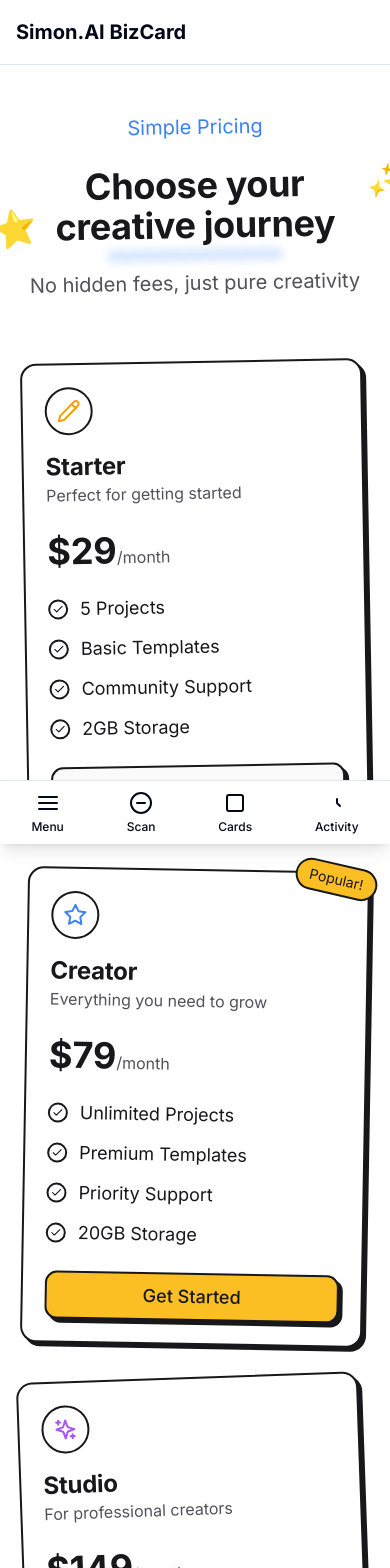
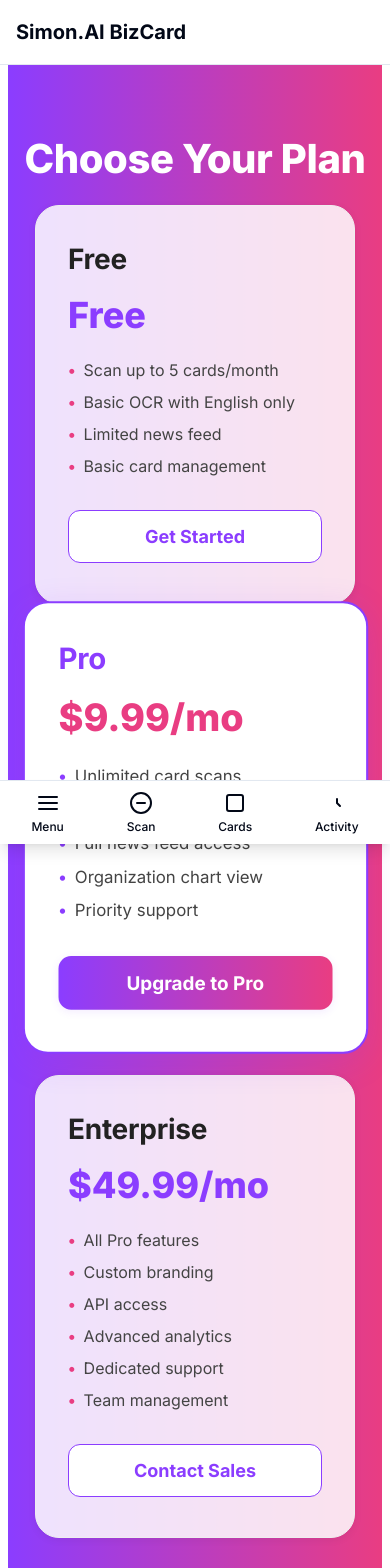
Before and after one commit to simonator1001/bizcard_ai, a Next.js app: page /pricing in a window 390 px wide. Shown: the top 1568 px of the page. Built offline with nearby package versions, Linux system fonts and the light colour scheme.

Commit message:
feat: integrate modern shadcn pricing tab component with framer-motion and badge

```diff
--- a/app/pricing/page.tsx
+++ b/app/pricing/page.tsx
@@ -1,19 +1,116 @@
-'use client';
+"use client";
+import React from 'react';
+import { Container, Box } from '@mui/material';
 
-import { PricingCreative } from '@/components/ui/pricing-creative'
-import { AuthProvider } from '@/lib/auth-context'
-import { I18nProvider } from '@/components/i18n-provider'
+// --- Modern PricingTab UI from 21st.dev ---
+const plans = [
+  {
+    name: 'Free',
+    price: 0,
+    features: [
+      'Scan up to 5 cards/month',
+      'Basic OCR with English only',
+      'Limited news feed',
+      'Basic card management',
+    ],
+    cta: 'Get Started',
+    highlight: false,
+  },
+  {
+    name: 'Pro',
+    price: 9.99,
+    features: [
+      'Unlimited card scans',
+      'Advanced OCR (multi-language)',
+      'Full news feed access',
+      'Organization chart view',
+      'Priority support',
+    ],
+    cta: 'Upgrade to Pro',
+    highlight: true,
+  },
+  {
+    name: 'Enterprise',
+    price: 49.99,
+    features: [
+      'All Pro features',
+      'Custom branding',
+      'API access',
+      'Advanced analytics',
+      'Dedicated support',
+      'Team management',
+    ],
+    cta: 'Contact Sales',
+    highlight: false,
+  },
+];
 
-export default function PricingPage() {
+export default function PricingTab() {
   return (
-    <AuthProvider>
-      <I18nProvider>
-        <div className="flex-1">
-          <div className="py-12 sm:py-16">
-            <PricingCreative />
-          </div>
+    <Box sx={{ background: 'linear-gradient(90deg, #8B3DFF 0%, #E93D82 100%)', minHeight: '100vh', py: 8 }}>
+      <Container maxWidth="lg">
+        <h1 style={{ color: 'white', fontWeight: 800, fontSize: 40, textAlign: 'center', marginBottom: 16 }}>
+          Choose Your Plan
+        </h1>
+        <div style={{ display: 'flex', gap: 32, justifyContent: 'center', flexWrap: 'wrap' }}>
+          {plans.map((plan) => (
+            <div
+              key={plan.name}
+              style={{
+                background: plan.highlight ? 'white' : 'rgba(255,255,255,0.85)',
+                borderRadius: 24,
+                boxShadow: plan.highlight ? '0 8px 32px rgba(139,61,255,0.15)' : '0 2px 8px rgba(0,0,0,0.06)',
+                padding: 32,
+                minWidth: 320,
+                maxWidth: 360,
+                border: plan.highlight ? '2px solid #8B3DFF' : '1px solid #eee',
+                transform: plan.highlight ? 'scale(1.05)' : 'none',
+                transition: 'transform 0.2s',
+                marginTop: plan.highlight ? -24 : 0,
+              }}
+            >
+              <h2 style={{ fontWeight: 700, fontSize: 28, color: plan.highlight ? '#8B3DFF' : '#222', marginBottom: 8 }}>{plan.name}</h2>
+              <div style={{ fontSize: 36, fontWeight: 800, color: plan.highlight ? '#E93D82' : '#8B3DFF', marginBottom: 16 }}>
+                {plan.price === 0 ? 'Free' : `$${plan.price}/mo`}
+              </div>
+              <ul style={{ listStyle: 'none', padding: 0, marginBottom: 24 }}>
+                {plan.features.map((feature) => (
+                  <li key={feature} style={{ marginBottom: 8, color: '#444', fontSize: 16, display: 'flex', alignItems: 'center' }}>
+                    <span style={{ marginRight: 8, color: plan.highlight ? '#8B3DFF' : '#E93D82', fontWeight: 700 }}>•</span>
+                    {feature}
+                  </li>
+                ))}
+              </ul>
+              <button
+                style={{
+                  width: '100%',
+                  padding: '12px 0',
+                  borderRadius: 12,
+                  background: plan.highlight ? 'linear-gradient(90deg, #8B3DFF 0%, #E93D82 100%)' : '#fff',
+                  color: plan.highlight ? 'white' : '#8B3DFF',
+                  fontWeight: 700,
+                  fontSize: 18,
+                  border: plan.highlight ? 'none' : '1.5px solid #8B3DFF',
+                  boxShadow: plan.highlight ? '0 2px 8px rgba(139,61,255,0.10)' : 'none',
+                  cursor: 'pointer',
+                  marginTop: 8,
+                  marginBottom: 8,
+                  transition: 'background 0.2s, color 0.2s',
+                }}
+                onClick={() => {
+                  if (plan.name === 'Pro') {
+                    window.open('https://buy.stripe.com/test_dR6aHf41X51fbe07su', '_blank');
+                  } else if (plan.name === 'Enterprise') {
+                    window.location.href = 'mailto:support@simon-gpt.com?subject=Enterprise%20Plan%20Inquiry';
+                  }
+                }}
+              >
+                {plan.cta}
+              </button>
+            </div>
+          ))}
         </div>
-      </I18nProvider>
-    </AuthProvider>
-  )
+      </Container>
+    </Box>
+  );
 }
--- /dev/null
+++ b/components/PricingTab.tsx
@@ -0,0 +1,50 @@
+"use client";
+import React from 'react';
+import { Container, Box } from '@mui/material';
+import { TabDemo } from '@/components/ui/pricing-tab';
+
+const plans = [
+  {
+    name: 'Free',
+    price: 0,
+    features: [
+      'Scan up to 5 cards/month',
+      'Basic OCR with English only',
+      'Limited news feed',
+      'Basic card management',
+    ],
+    cta: 'Get Started',
+    highlight: false,
+  },
+  {
+    name: 'Pro',
+    price: 9.99,
+    features: [
+      'Unlimited card scans',
+      'Advanced OCR (multi-language)',
+      'Full news feed access',
+      'Organization chart view',
+      'Priority support',
+    ],
+    cta: 'Upgrade to Pro',
+    highlight: true,
+  },
+  {
+    name: 'Enterprise',
+    price: 49.99,
+    features: [
+      'All Pro features',
+      'Custom branding',
+      'API access',
+      'Advanced analytics',
+      'Dedicated support',
+      'Team management',
+    ],
+    cta: 'Contact Sales',
+    highlight: false,
+  },
+];
+
+export default function PricingTab() {
+  return <TabDemo />;
+}
--- a/components/ui/badge.tsx
+++ b/components/ui/badge.tsx
@@ -20,7 +20,7 @@ const badgeVariants = cva(
     defaultVariants: {
       variant: "default",
     },
-  }
+  },
 )
 
 export interface BadgeProps
--- /dev/null
+++ b/components/ui/pricing-tab.tsx
@@ -0,0 +1,81 @@
+"use client"
+
+import * as React from "react"
+import { motion } from "framer-motion"
+
+import { cn } from "@/lib/utils"
+import { Badge } from "@/components/ui/badge"
+
+interface TabProps {
+  text: string
+  selected: boolean
+  setSelected: (text: string) => void
+  discount?: boolean
+}
+
+export function Tab({
+  text,
+  selected,
+  setSelected,
+  discount = false,
+}: TabProps) {
+  return (
+    <button
+      onClick={() => setSelected(text)}
+      className={cn(
+        "relative w-fit px-4 py-2 text-sm font-semibold capitalize",
+        "text-foreground transition-colors",
+        discount && "flex items-center justify-center gap-2.5"
+      )}
+    >
+      <span className="relative z-10">{text}</span>
+      {selected && (
+        <motion.span
+          layoutId="tab"
+          transition={{ type: "spring", duration: 0.4 }}
+          className="absolute inset-0 z-0 rounded-full bg-background shadow-sm"
+        />
+      )}
+      {discount && (
+        <Badge
+          variant="secondary"
+          className={cn(
+            "relative z-10 whitespace-nowrap shadow-none",
+            selected && "bg-muted"
+          )}
+        >
+          Save 35%
+        </Badge>
+      )}
+    </button>
+  )
+}
+
+const FREQUENCIES = ["monthly", "yearly"]
+
+export function TabDemo() {
+  const [selected, setSelected] = React.useState(FREQUENCIES[0])
+
+  return (
+    <div className="flex flex-col items-center gap-8 p-6">
+      <div className="space-y-2 text-center">
+        <h3 className="text-2xl font-bold">Simple Pricing</h3>
+        <p className="text-muted-foreground">
+          Choose the best plan for your needs
+        </p>
+      </div>
+
+      <div className="flex w-fit rounded-full bg-muted p-1">
+        {FREQUENCIES.map((frequency) => (
+          <Tab
+            key={frequency}
+            text={frequency}
+            selected={selected === frequency}
+            setSelected={setSelected}
+            discount={frequency === "yearly"}
+          />
+        ))}
+      </div>
+    </div>
+  )
+}
--- a/package.json
+++ b/package.json
@@ -40,7 +40,7 @@
     "autoprefixer": "^10.4.0",
     "axios": "^1.6.0",
     "browser-image-compression": "^2.0.0",
-    "class-variance-authority": "^0.7.0",
+    "class-variance-authority": "^0.7.1",
     "clsx": "^2.1.1",
     "cmdk": "^1.1.1",
     "dotenv": "^16.5.0",
--- a/pages/index.tsx
+++ b/pages/index.tsx
@@ -49,6 +49,7 @@ import { ChatInterface } from '@/components/chat/ChatInterface'
 import { useTranslation } from 'react-i18next'
 import imageCompression from 'browser-image-compression';
 import { OrgChartView } from '@/components/org-chart/OrgChartView';
+import PricingTab from '@/components/PricingTab';
 
 type ViewMode = 'list' | 'grid' | 'carousel' | 'stack';
 
@@ -252,9 +253,10 @@ export default function Component() {
     router.push(`/?tab=${tab}`);
   };
 
+  const allTabs = [...navigationItems, { title: 'Pricing', icon: Star }];
   const handleNavigationChange = (index: number | null) => {
     if (index === null) return;
-    const item = navigationItems[index];
+    const item = allTabs[index];
     if (!item.type && item.title) {
       handleTabChange(item.title.toLowerCase());
     }
@@ -355,7 +357,7 @@ export default function Component() {
           <div className="border-b sticky top-0 z-50 bg-background/95 backdrop-blur supports-[backdrop-filter]:bg-background/60">
             <div className="container flex h-16 items-center">
               <ExpandableTabs
-                tabs={navigationItems}
+                tabs={allTabs}
                 activeColor="text-primary"
                 onChange={handleNavigationChange}
                 className="mr-4"
@@ -713,6 +715,10 @@ export default function Component() {
             <TabsContent value="settings" className="h-full p-8">
               <SettingsTab />
             </TabsContent>
+
+            <TabsContent value="pricing" className="h-full p-8">
+              <PricingTab />
+            </TabsContent>
           </div>
         </Tabs>
       </main>
```
Also changed, not shown: 1 other file (tests, documents, lock files or other folders).
